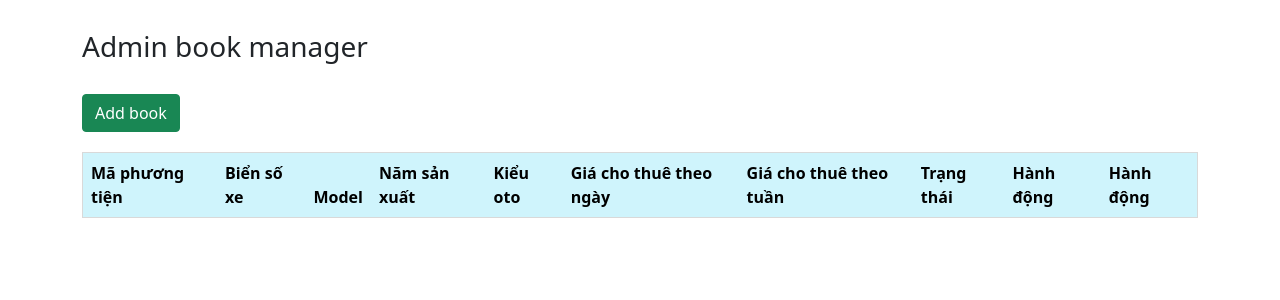
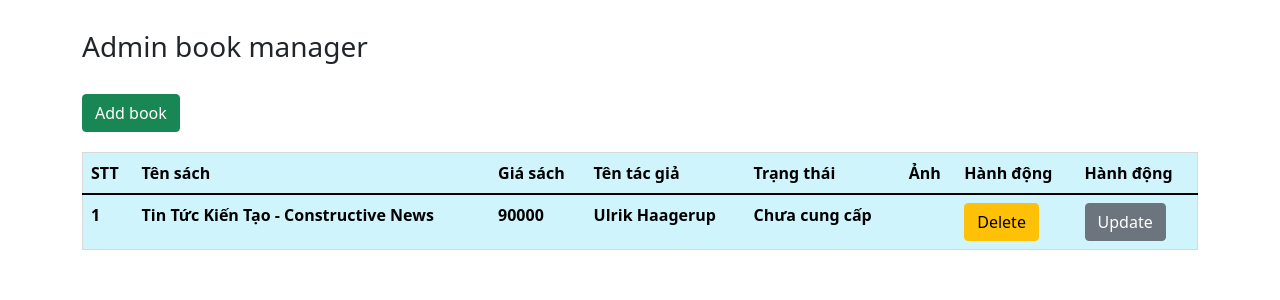
Before and after one commit to gianam65/order-book, a PHP site: page /route/admin/index.php in a window 1280 px wide. Shown: the top 300 px of the page. Run offline with PHP 8.4, Linux system fonts and the light colour scheme; data comes from the database, SQL or seed files in the repository; data that the repository does not hold is empty.

Commit message:
Change dashboard show

```diff
--- a/route/admin/index.php
+++ b/route/admin/index.php
@@ -15,45 +15,43 @@
         <table class="table table-info list-book">
             <thead>
                 <tr>
-                    <th scope="col">Mã phương tiện</th>
-                    <th scope="col">Biển số xe</th>
-                    <th scope="col">Model</th>
-                    <th scope="col">Năm sản xuất</th>
-                    <th scope="col">Kiểu oto</th>
-                    <th scope="col">Giá cho thuê theo ngày</th>
-                    <th scope="col">Giá cho thuê theo tuần</th>
+                    <th scope="col">STT</th>
+                    <th scope="col">Tên sách</th>
+                    <th scope="col">Giá sách</th>
+                    <th scope="col">Tên tác giả</th>
+                    <!-- <th scope="col">Mô tả sách</th> -->
                     <th scope="col">Trạng thái</th>
+                    <th scope="col">Ảnh</th>
                     <th scope="col">Hành động</th>
                     <th scope="col">Hành động</th>
                 </tr>
             </thead>
             <tbody>
                 <?php
-                    $conn = mysqli_connect('localhost','root','','cars');
+                    $conn = mysqli_connect('localhost','root','','database_book');
                     if(!$conn) {
                         die("Không thể kết nối");
                     }
-                    $sql = "SELECT vehicle_id,liscense_no, model, year, ctype, drate, wrate, status FROM tb_cars";
+                    $sql = "SELECT book_id,book_name,book_price, book_author, book_desc, book_status, book_image FROM tb_books";
                     $result = mysqli_query($conn,$sql);
 
                     if(mysqli_num_rows($result) > 0){
                         while($row = mysqli_fetch_assoc($result)) {
-                            if($row["status"] == 0) {
-                                $row["status"] = "Còn trống";
+                            if($row["book_status"] == 0) {
+                                $row["book_status"] = "Đã cung cấp ";
                             } else {
-                                $row["status"] = "Đã đầy";
+                                $row["book_status"] = "Chưa cung cấp";
                             }
                             echo "<tr>";
-                            echo "<th>".$row["vehicle_id"]."</th>";
-                            echo "<th>".$row["liscense_no"]."</th>";
-                            echo "<th>".$row["model"]."</th>";
-                            echo "<th>".$row["year"]."</th>";
-                            echo "<th>".$row["ctype"]."</th>";
-                            echo "<th>".$row["drate"]."</th>";
-                            echo "<th>".$row["wrate"]."</th>";
-                            echo "<th>".$row["status"]."</th>";
-                            echo "<th><a href=src/process-delete.php?id=".$row["vehicle_id"]." class='btn btn-warning'>Delete</a></th>";
-                            echo "<th><a href=src/update.php?idUpdate=".$row["vehicle_id"]." class='btn btn-secondary'>Update</a></th>";
+                            echo "<th>".$row["book_id"]."</th>";
+                            echo "<th>".$row["book_name"]."</th>";
+                            echo "<th>".$row["book_price"]."</th>";
+                            echo "<th>".$row["book_author"]."</th>";
+                            // echo "<th>".$row["book_desc"]."</th>";
+                            echo "<th>".$row["book_status"]."</th>";
+                            echo "<th>".$row["book_image"]."</th>";
+                            echo "<th><a href=src/process-delete.php?id=".$row["book_id"]." class='btn btn-warning'>Delete</a></th>";
+                            echo "<th><a href=src/update.php?idUpdate=".$row["book_id"]." class='btn btn-secondary'>Update</a></th>";
                             echo "</tr>";
                         }
                     }
```
